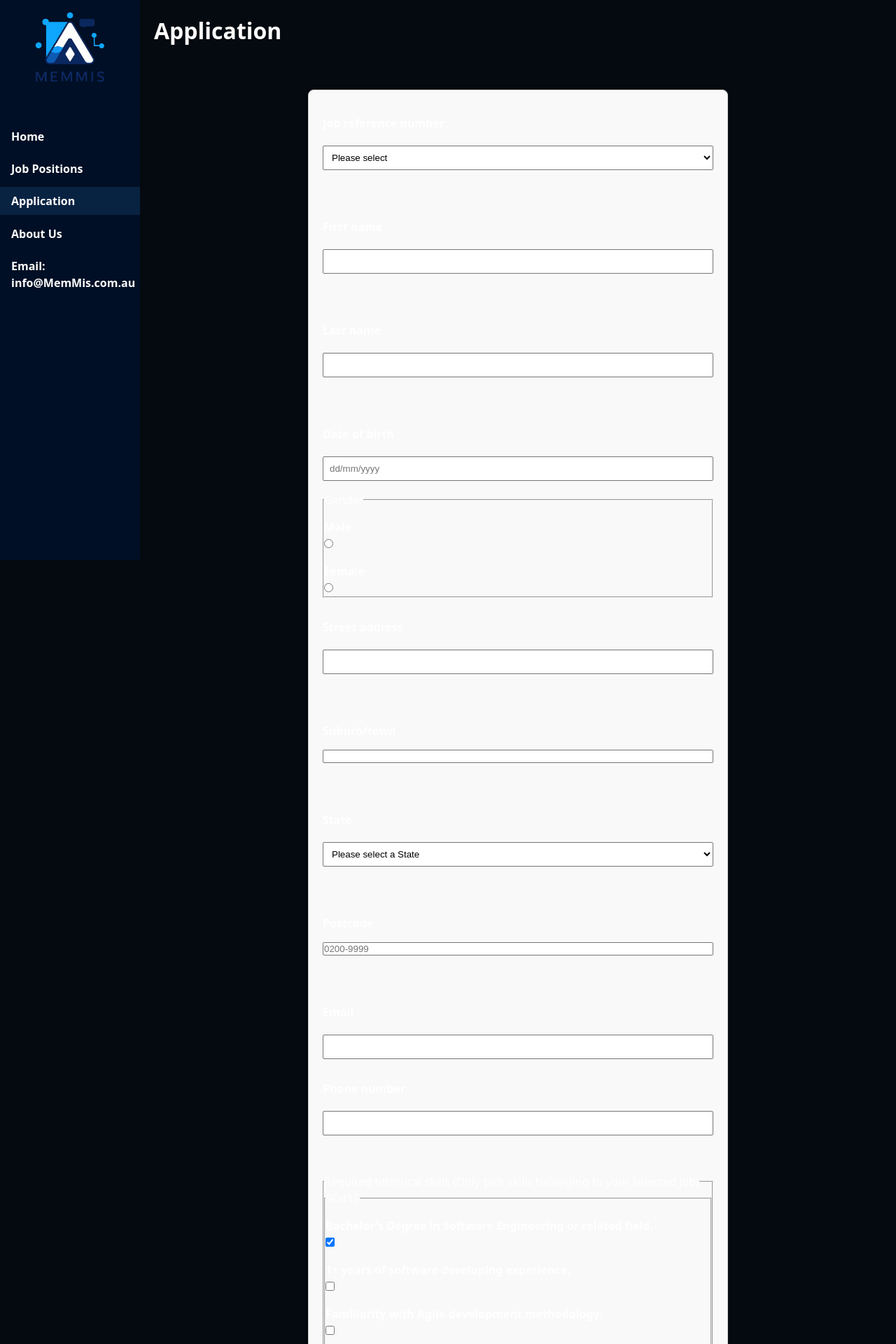
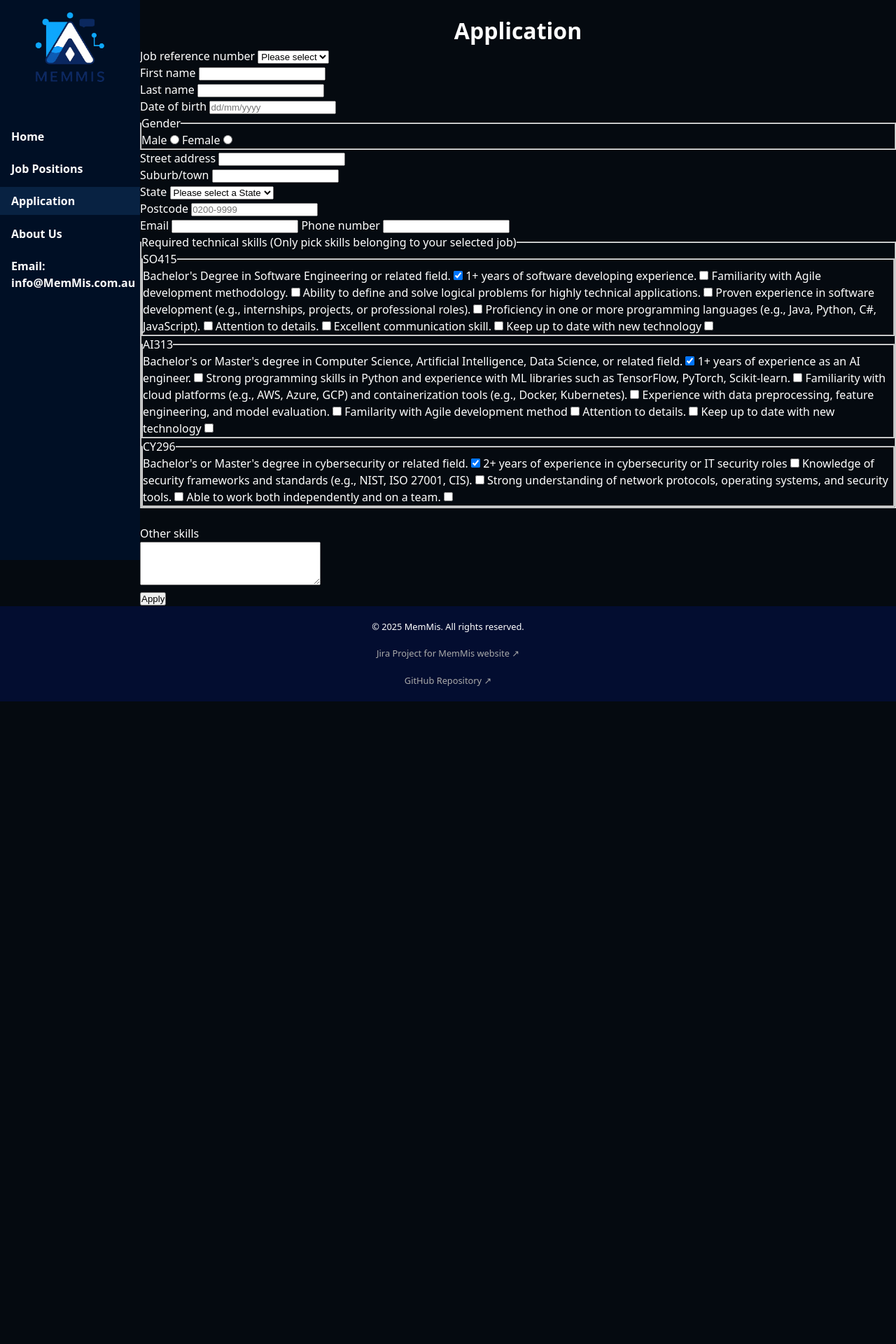
Before and after one commit to TrucNguyen106217880/MemMis_WebProject, a PHP site: page /apply.php in a window 1280 px wide. Shown: the top 1920 px of the page at 70% size. After the commit the page ends 1002 px from the top, so only its background shows below. Run offline with PHP 8.4, Linux system fonts and the light colour scheme.

Commit message:
Adjusted names for form elements

```diff
--- a/project2/about.php
+++ b/project2/about.php
@@ -47,7 +47,7 @@
 			<h2>MemMis Group Photo</h2>
 			<figure>
 				<img src="images/team.jpg"
-						alt="MemMis project team during a lecture on campus">
+					 alt="MemMis project team during a lecture on campus">
 				<figcaption>Photo taken on September 30th, 2025</figcaption>
 			</figure>
 		</section>
--- a/project2/apply.php
+++ b/project2/apply.php
@@ -15,14 +15,13 @@
 	<?php include 'header.inc'; $current_page='apply.php'; include 'menu.inc'; ?>
 
 	<main>
-		<h1 id="header_Application">Application</h1>
+		<h1 id="apply_h1">Application</h1>
 		<!-- Form for applicants to enter application information -->
-		<!-- All IDs are named following the camelCase naming convention -->
-		<form action="https://mercury.swin.edu.au/it000000/formtest.php" method="post">
+		<form action="process_eoi.php" method="post">
 			<!-- Drop down list to select job reference numbers -->
-			<label for="jobReferenceNumber">Job reference number
+			<label for="reference_number">Job reference number
 			</label>
-			<select id="jobReferenceNumber" name="referencenumber" required>
+			<select id="reference_number" name="reference_number" required>
 				<option value=""> Please select
 					<!--This option only prompts the user to select and is not counted as a real option due to its empty string-->
 				</option>
@@ -30,33 +29,36 @@
 				</option>
 				<option>AI313
 				</option>
-				<option> CY296
+				<option>CY296
 				</option>
 			</select>
 
 			<br>
 
 			<!-- Text input section to enter first name -->
-			<label for="firstName"> First name
+			<label for="first_name"> First name
 			</label>
-			<input type="text" id="firstName" name="firstname" required pattern="^[a-zA-Z]{1,20}$"
+			<input type="text" id="first_name" name="first_name" required
+				   pattern="^[a-zA-Z]{1,20}$"
 				   title="Max 20 alpha characters only"> <!--Max 20 alpha characters-->
 
 			<br>
 
 			<!-- Text input section to enter last name -->
-			<label for="lastName"> Last name
+			<label for="last_name"> Last name
 			</label>
-			<input type="text" id="lastName" name="lastname" required pattern="^[a-zA-Z]{1,20}$"
+			<input type="text" id="last_name" name="last_name" required
+				   pattern="^[a-zA-Z]{1,20}$"
 				   title="Max 20 alpha characters only"> <!--Max 20 alpha characters-->
 
 			<br>
 
 			<!-- Text input section to enter birth date -->
-			<label for="dateOfBirth"> Date of birth
+			<label for="date_of_birth"> Date of birth
 			</label>
-			<input type="text" id="dateOfBirth" name="dateofbirth" required
-				   pattern="^(0[1-9]|[12][0-9]|3[01])/(0[1-9]|1[012])/\d{4}$" placeholder="dd/mm/yyyy"
+			<input type="text" id="date_of_birth" name="date_of_birth" required
+				   pattern="^(0[1-9]|[12][0-9]|3[01])/(0[1-9]|1[012])/\d{4}$"
+				   placeholder="dd/mm/yyyy"
 				   title="Please follow the dd/mm/yyyy format"> <!--Number 0-9 only, must follow dd/mm/yyyy format-->
 
 			<!-- field to group gender selection section -->
@@ -67,26 +69,26 @@
 				<!-- Radio button section to choose gender -->
 				<label for="male"> Male
 				</label>
-				<input type="radio" id="male" name="Gender" value="Male" required="required">
+				<input type="radio" id="male" name="gender" value="male" required="required">
 
-				<label for="feMale"> Female
+				<label for="female"> Female
 				</label>
-				<input type="radio" id="feMale" name="Gender" value="Female">
+				<input type="radio" id="female" name="gender" value="female">
 			</fieldset>
 
 			<!--Text input section to enter street address  -->
-			<label for="streetAddress"> Street address
+			<label for="street_address"> Street address
 			</label>
-			<input type="text" id="streetAddress" name="Streetaddress" required pattern="^.{1,40}$"
+			<input type="text" id="street_address" name="street_address" required pattern="^.{1,40}$"
 				   title="Max 40 characters">
 			<!--Max 40 any characters, I'm using ". because an address *may* contain special characters-->
 
 			<br>
 
 			<!-- "/" redacted from ID to avoid server-side processing issues -->
-			<label for="suburbTown"> Suburb/town
+			<label for="suburb_town"> Suburb/town
 			</label>
-			<input type="text" id="suburbTown" name="Suburb/town" required pattern="^.{1,40}$"
+			<input type="text" id="suburb_town" name="suburb_town" required pattern="^.{1,40}$"
 				   title="Max 40 characters"> <!--Max 40 any characters-->
 
 			<br>
@@ -94,7 +96,7 @@
 			<!-- Dropdown list to choose a State -->
 			<label for="state">State
 			</label>
-			<select id="state" name="State" required>
+			<select id="state" name="state" required>
 				<option value="">
 					<!--This option only prompts the user to select a State and is not counted as a real option due to its empty string-->
 					Please select a State
@@ -120,24 +122,24 @@
 			<br>
 
 			<!-- Text input section to enter post code -->
-			<label for="postCode"> Postcode
+			<label for="post_code"> Postcode
 			</label>
-			<input type="text" id="postCode" name="Postcode" required pattern="^0[2-9][0-9]{2}|[1-9][0-9]{3}$"
+			<input type="text" id="post_code" name="post_code" required pattern="^0[2-9][0-9]{2}|[1-9][0-9]{3}$"
 				   maxlength="4" placeholder="0200-9999" title="Please choose within the range 0200-9999">
 
 			<br>
 
 			<!-- Input for email -->
-			<label for="eMail">
+			<label for="email">
 				Email
 			</label>
-			<input type="email" id="eMail" name="Email" required>
+			<input type="email" id="email" name="email" required>
 			<!--Automatically validate email format without pattern attribute-->
 
 			<!-- Text input section to enter phone number -->
-			<label for="phoneNumber"> Phone number
+			<label for="phone_number"> Phone number
 			</label>
-			<input type="text" id="phoneNumber" name="Phonenumber" required pattern="^[\d\s]{8,12}$"
+			<input type="text" id="phone_number" name="phone_number" required pattern="^[\d\s]{8,12}$"
 				   title="8 to 12 space or digits only"> <!--Between 8 to 12 space or digits-->
 
 			<br>
@@ -264,11 +266,11 @@
 			<br>
 
 			<!-- Large text area to enter other skils -->
-			<label for="otherSkills"> Other skills
-			</label>
+			<label for="other_skills">Other skills</label>
 			<br>
-			<textarea id="otherSkills" name="Otherskills" rows="4" cols="30" placeholder="Enter other skills here...">
-		</textarea>
+			<textarea id="other_skills" name="other_skills" rows="4" cols="30"
+					  placeholder="Enter other skills here...">
+			</textarea>
 
 			<br>
 
--- a/project2/styles/styles.css
+++ b/project2/styles/styles.css
@@ -26,7 +26,7 @@ a {
 	text-decoration: none;
 	color: #aaa;
 }
-	/* Extra link identification*/
+	/* Extra link indication*/
 a.external_link::after {
 	content: " ↗";
 }
@@ -337,62 +337,9 @@ a.internal_link::after {
 }
 
 /* apply.html */
-#header_Application {
-    margin: 0 auto;
-    padding: 20px;
-}
-form[action="https://mercury.swin.edu.au/it000000/formtest.php"] {
-    display: flex;
-    flex-direction: column;
-    gap: 15px;
-    max-width: 600px;
-    margin: 40px auto;
-    padding: 20px;
-    border: 1px solid #ccc;
-    border-radius: 8px;
-    background-color: #f9f9f9;
-    box-shadow: 0 0 10px rgba(0, 0, 0, 0.05);
-}
-	/* labels */
-label {
-    display: block;
-    margin-top: 15px;
-    font-weight: bold;
-}
-	/* inputs, selects, and textarea */
-#jobReferenceNumber,
-#firstName,
-#lastName,
-#dateOfBirth,
-#streetAddress,
-#suburb\/Town,
-#state,
-#post,
-#eMail,
-#phoneNumber,
-#otherSkills {
-    width: 100%;
-    padding: 8px;
-    margin-top: 5px;
-    box-sizing: border-box;
-}
-	/* checkboxes and radio buttons */
-input[type="checkbox"],
-input[type="radio"] {
-    margin-right: 8px;
-}
-	/* submit button */
-input[type="submit"] {
-    margin-top: 20px;
-    padding: 10px 20px;
-    background-color: #0077cc;
-    color: white;
-    border: none;
-    border-radius: 4px;
-    cursor: pointer;
-}
-input[type="submit"]:hover {
-    background-color: #005fa3;
+#apply_h1 {
+	padding-top: 20px;
+	text-align: center;
 }
 
 /* about.html */
```
